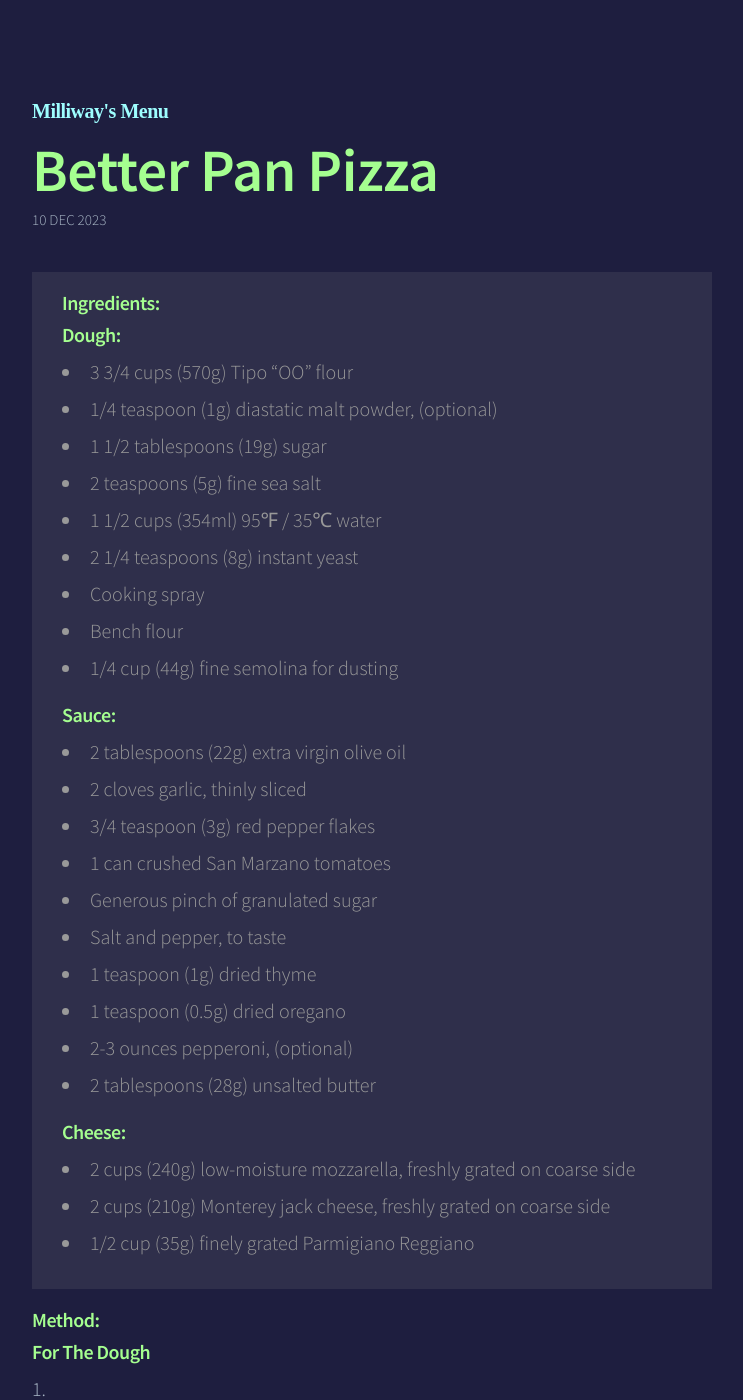
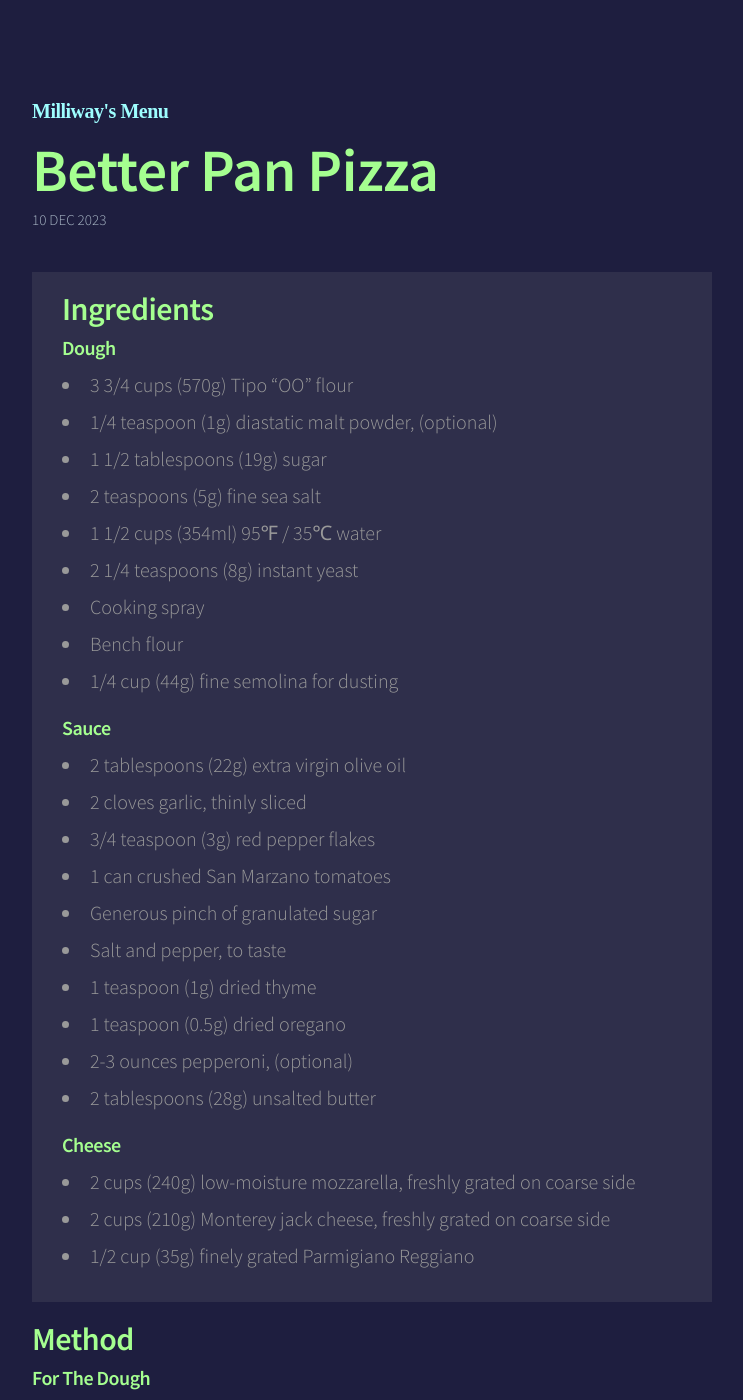
Before and after one commit to YaDryBug/yadrybug.github.io, a Jekyll site: the page built from _posts/2023-12-10-better-pan-pizza.markdown, in a window 1280 px wide and 1400 px high. Shown: the whole window, without its empty margins (248-991 px from the left). Built offline with Jekyll 4.4.1, drawn with Linux system fonts in a browser that asks for light colours; some web fonts are replaced.

Commit message:
format checking

```diff
--- a/_posts/2023-12-10-better-pan-pizza.markdown
+++ b/_posts/2023-12-10-better-pan-pizza.markdown
@@ -4,9 +4,9 @@ title:  "Better Pan Pizza"
 date:   2023-12-10 16:41:59 +0000
 categories: pizza
 ---
-> #### Ingredients:
+> ## Ingredients
 >
-> ###### Dough:
+> #### Dough
 >
 > - 3 3/4 cups (570g) Tipo “OO” flour
 > - 1/4 teaspoon (1g) diastatic malt powder, (optional)
@@ -18,7 +18,7 @@ categories: pizza
 > - Bench flour
 > - 1/4 cup (44g) fine semolina for dusting
 >
-> ###### Sauce:
+> ###### Sauce
 >
 > - 2 tablespoons (22g) extra virgin olive oil
 > - 2 cloves garlic, thinly sliced
@@ -31,15 +31,15 @@ categories: pizza
 > - 2-3 ounces pepperoni, (optional)
 > - 2 tablespoons (28g) unsalted butter
 >
-> ###### Cheese:
+> ###### Cheese
 >
 > - 2 cups (240g) low-moisture mozzarella, freshly grated on coarse side
 > - 2 cups (210g) Monterey jack cheese, freshly grated on coarse side
 > - 1/2 cup (35g) finely grated Parmigiano Reggiano
 
-#### Method:
+## Method
 
-###### For The Dough
+##### For The Dough
 
 1. In a large bowl mix together the flour, malt powder, sugar, and salt.
 
@@ -51,7 +51,7 @@ categories: pizza
 
 5. Grease a sheet pan with cooking spray, lightly dust with flour and then lightly dust with the semolina. Place the dough on the prepared sheet pan, cover with plastic wrap and proof at room temperature for 2-3 hours.
 
-###### For The Pizza Sauce
+##### For The Pizza Sauce
 
 1. In a medium saucepan over medium heat, add the olive oil. Once the oil is hot add the garlic and cook for 1 minute or until lightly toasted. Stir in the red pepper flakes, and toast for 30 seconds or until fragrant.
 
@@ -59,7 +59,7 @@ categories: pizza
 
 3. Pour the sauce into a bowl and season with salt to taste. Stir in the butter until melted and emulsified. Set aside.
 
-###### Cooking Method
+##### Cooking Method
 
 1. Add the olive oil to a 10-inch cast iron skillet, making sure to coat the sides and bottom with the oil.
 
```
